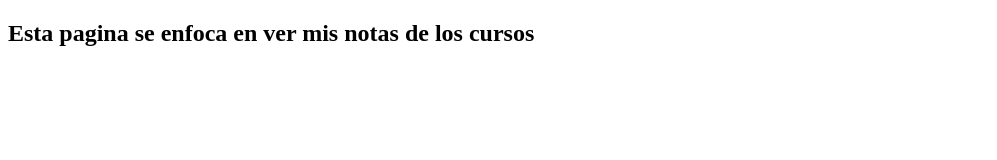
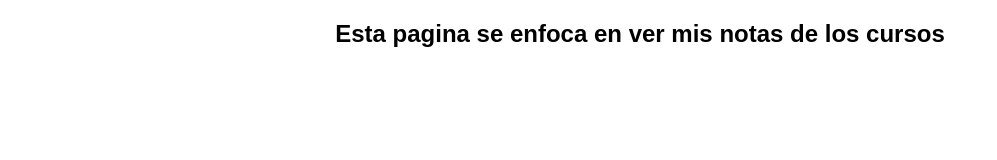
Before and after one commit to andrespick/proyectoDemoCursoPrework, a plain HTML site: page index.html in a window 1280 px wide. Shown: the whole page, without its empty margins (0-997 px from the left). Drawn offline with Linux system fonts and the light colour scheme; the site is published under a folder, as on GitHub Pages, so addresses that start at the root find nothing.

Commit message:
se actualiza link de css

```diff
--- a/index.html
+++ b/index.html
@@ -4,8 +4,10 @@
     <meta charset="UTF-8">
     <meta http-equiv="X-UA-Compatible" content="IE=edge">
     <meta name="viewport" content="width=device-width, initial-scale=1.0">
+    <meta name="description" content="notas de clases">
+    <meta name="robots" content="index,follow">
     <title>Notas cursos platzi</title>
-    <link rel="stylesheet" href="/css/styles.css">
+    <link rel="stylesheet" href="css/styles.css">
 </head>
 <body>
     <article>
```
